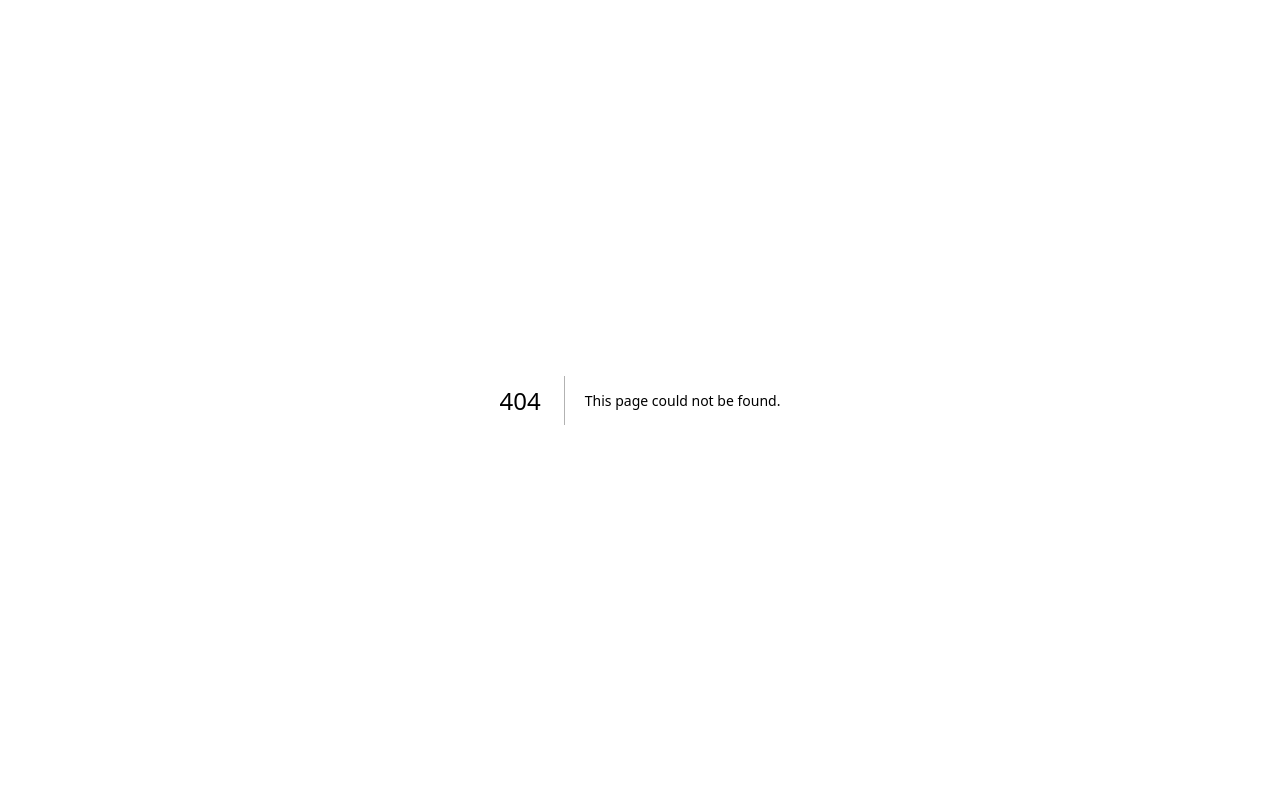
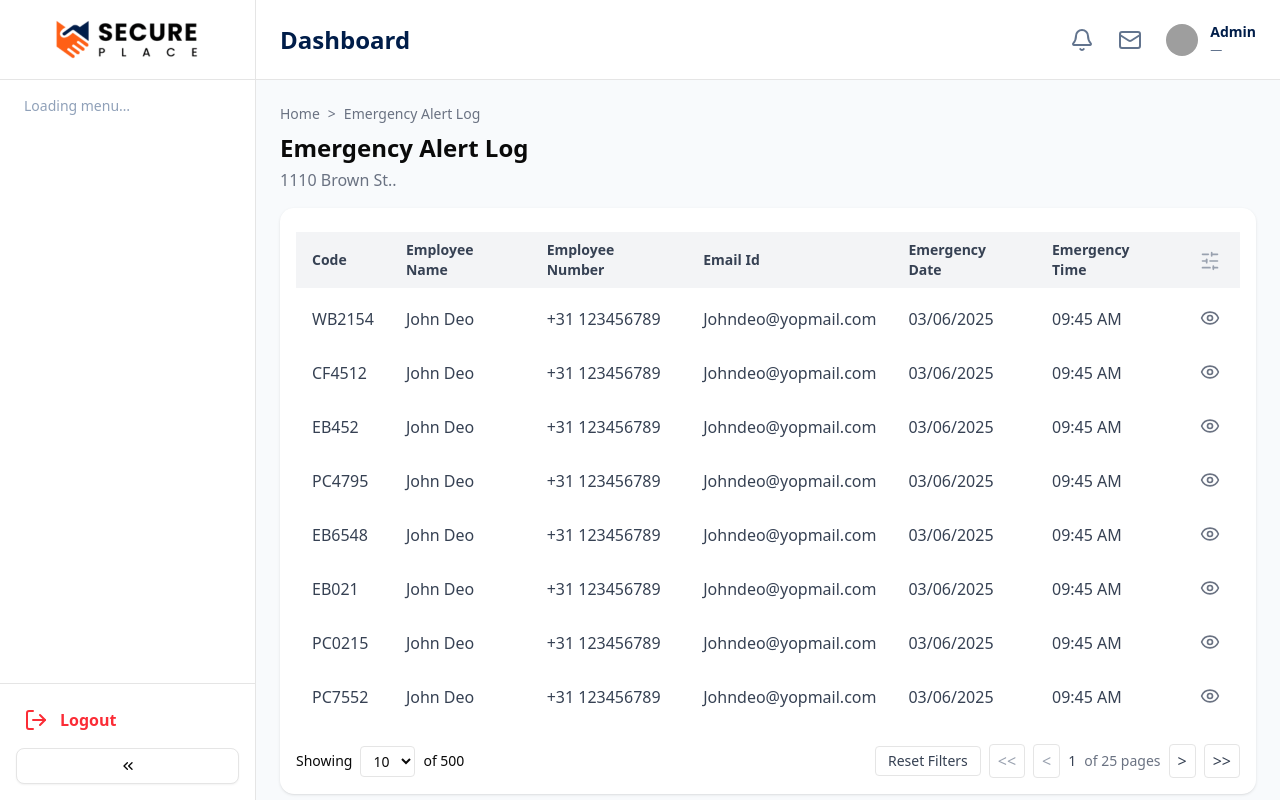
Before and after one commit to rhtrivedi92/secureplace-v2, a Next.js app: page /emergencies in a window 1280 px wide. Before the commit this address had no page. Built offline with nearby package versions, Linux system fonts and the light colour scheme; no server answers; grey boxes are pictures that could not be loaded.

Commit message:
Added Emergency UI changes

```diff
--- a/src/app/(dashboard)/components/Sidebar.tsx
+++ b/src/app/(dashboard)/components/Sidebar.tsx
@@ -38,7 +38,7 @@ const SUPER_ADMIN_ITEMS: NavItem[] = [
   { href: "/locations", label: "Locations", icon: MapPin },
   { href: "/employees", label: "Employees", icon: Users },
   { href: "/safety-classes", label: "Safety Classes", icon: GraduationCap },
-  { href: "/dashboard/emergencies", label: "Emergencies", icon: Siren },
+  { href: "/emergencies", label: "Emergencies", icon: Siren },
   { href: "/dashboard/alerts", label: "Alerts", icon: BellRing },
   { href: "/dashboard/drills", label: "Drills", icon: UserSquare },
   { href: "/dashboard/training", label: "Training", icon: BookOpen },
--- /dev/null
+++ b/src/app/(dashboard)/emergencies/page.tsx
@@ -0,0 +1,151 @@
+"use client";
+import { Eye, SlidersHorizontal } from "lucide-react";
+
+const data = [
+  {
+    code: "WB2154",
+    name: "John Deo",
+    number: "+31 123456789",
+    email: "Johndeo@yopmail.com",
+    date: "03/06/2025",
+    time: "09:45 AM",
+  },
+  {
+    code: "CF4512",
+    name: "John Deo",
+    number: "+31 123456789",
+    email: "Johndeo@yopmail.com",
+    date: "03/06/2025",
+    time: "09:45 AM",
+  },
+  {
+    code: "EB452",
+    name: "John Deo",
+    number: "+31 123456789",
+    email: "Johndeo@yopmail.com",
+    date: "03/06/2025",
+    time: "09:45 AM",
+  },
+  {
+    code: "PC4795",
+    name: "John Deo",
+    number: "+31 123456789",
+    email: "Johndeo@yopmail.com",
+    date: "03/06/2025",
+    time: "09:45 AM",
+  },
+  {
+    code: "EB6548",
+    name: "John Deo",
+    number: "+31 123456789",
+    email: "Johndeo@yopmail.com",
+    date: "03/06/2025",
+    time: "09:45 AM",
+  },
+  {
+    code: "EB021",
+    name: "John Deo",
+    number: "+31 123456789",
+    email: "Johndeo@yopmail.com",
+    date: "03/06/2025",
+    time: "09:45 AM",
+  },
+  {
+    code: "PC0215",
+    name: "John Deo",
+    number: "+31 123456789",
+    email: "Johndeo@yopmail.com",
+    date: "03/06/2025",
+    time: "09:45 AM",
+  },
+  {
+    code: "PC7552",
+    name: "John Deo",
+    number: "+31 123456789",
+    email: "Johndeo@yopmail.com",
+    date: "03/06/2025",
+    time: "09:45 AM",
+  },
+];
+
+export default function EmergencyAlertLogPage() {
+  return (
+    <div>
+      <nav className="text-gray-500 text-sm mb-2 flex items-center gap-2">
+        <span>Home</span>
+        <span>&gt;</span>
+        <span>Emergency Alert Log</span>
+      </nav>
+      <h1 className="text-2xl font-bold mb-1">Emergency Alert Log</h1>
+      <div className="text-gray-500 mb-4">1110 Brown St..</div>
+      <div className="bg-white rounded-xl shadow p-4">
+        <div className="overflow-x-auto">
+          <table className="min-w-full border-separate border-spacing-y-2">
+            <thead>
+              <tr className="bg-gray-100 text-gray-700 text-sm">
+                <th className="px-4 py-2 text-left font-semibold">Code</th>
+                <th className="px-4 py-2 text-left font-semibold">Employee Name</th>
+                <th className="px-4 py-2 text-left font-semibold">Employee Number</th>
+                <th className="px-4 py-2 text-left font-semibold">Email Id</th>
+                <th className="px-4 py-2 text-left font-semibold">Emergency Date</th>
+                <th className="px-4 py-2 text-left font-semibold">Emergency Time</th>
+                <th className="px-4 py-2 text-center">
+                  <SlidersHorizontal className="inline w-5 h-5 text-gray-400" />
+                </th>
+              </tr>
+            </thead>
+            <tbody>
+              {data.map((row, idx) => (
+                <tr
+                  key={row.code}
+                  className="bg-white border-b hover:bg-gray-50 text-gray-700"
+                >
+                  <td className="px-4 py-2">{row.code}</td>
+                  <td className="px-4 py-2">{row.name}</td>
+                  <td className="px-4 py-2">{row.number}</td>
+                  <td className="px-4 py-2">{row.email}</td>
+                  <td className="px-4 py-2">{row.date}</td>
+                  <td className="px-4 py-2">{row.time}</td>
+                  <td className="px-4 py-2 text-center">
+                    <button className="p-1 rounded hover:bg-gray-100">
+                      <Eye className="w-5 h-5 text-gray-500" />
+                    </button>
+                  </td>
+                </tr>
+              ))}
+            </tbody>
+          </table>
+        </div>
+        {/* Pagination and controls */}
+        <div className="flex flex-col md:flex-row md:items-center justify-between gap-3 mt-4">
+          <div className="flex items-center gap-2 text-sm">
+            <span>Showing</span>
+            <select className="border rounded px-2 py-1">
+              <option>10</option>
+              <option>25</option>
+              <option>50</option>
+            </select>
+            <span>of 500</span>
+          </div>
+          <div className="flex items-center gap-2">
+            <button className="border rounded px-3 py-1 text-gray-700 text-sm">Reset Filters</button>
+            <button className="border rounded px-2 py-1 text-gray-400" disabled>
+              &lt;&lt;
+            </button>
+            <button className="border rounded px-2 py-1 text-gray-400" disabled>
+              &lt;
+            </button>
+            <span className="text-gray-700 text-sm">1</span>
+            <span className="text-gray-500 text-sm">of 25 pages</span>
+            <button className="border rounded px-2 py-1 text-gray-700">
+              &gt;
+            </button>
+            <button className="border rounded px-2 py-1 text-gray-700">
+              &gt;&gt;
+            </button>
+          </div>
+        </div>
+      </div>
+    </div>
+  );
+}
```
